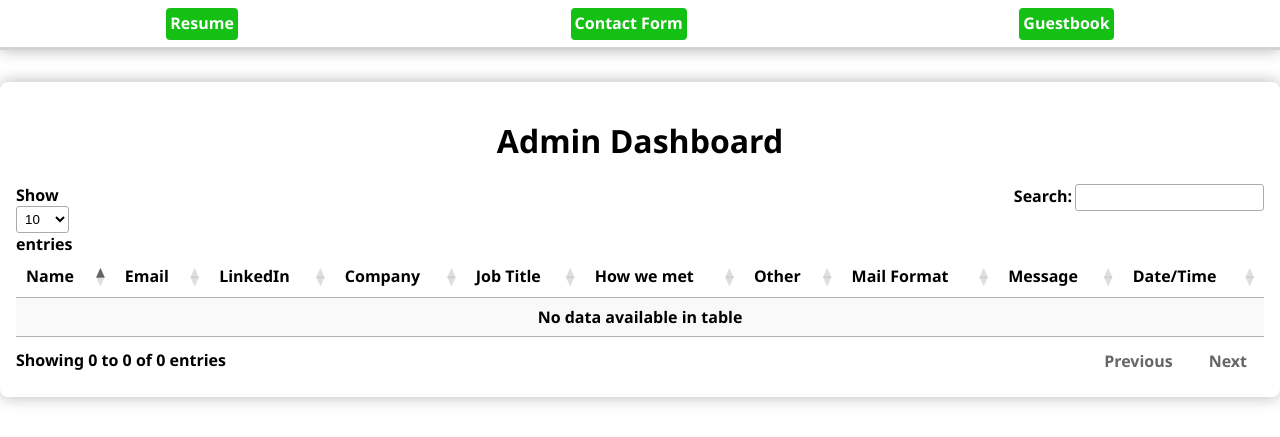
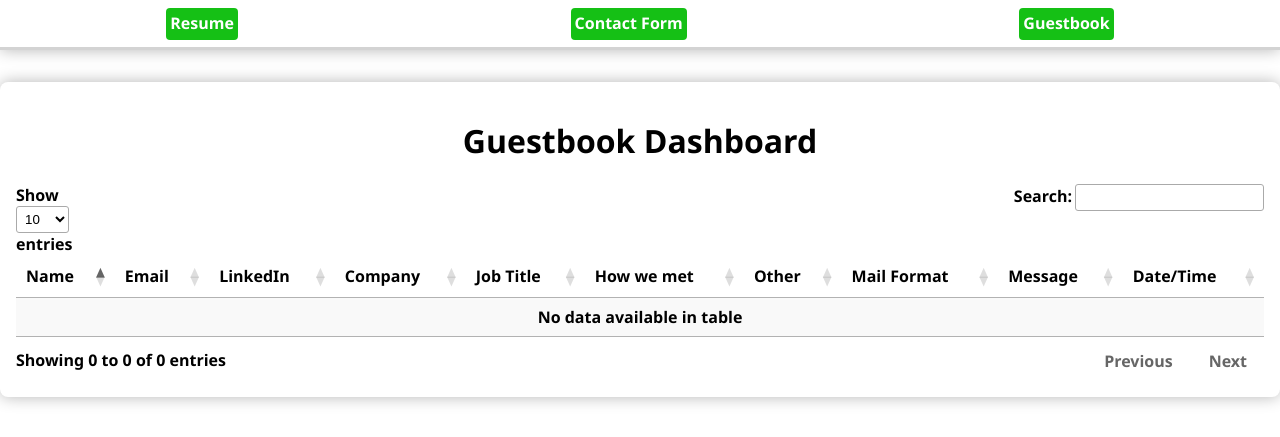
Before and after one commit to The-Arctic-Winter-7/contact-form, a Node server app: page /admin in a window 1280 px wide. Shown: the top 437 px of the page. Run offline with Node 20, Linux system fonts and the light colour scheme; data that the repository does not hold is empty; some libraries are stand-ins or nearby versions.

Commit message:
Changed admin heading

```diff
--- a/views/admin.ejs
+++ b/views/admin.ejs
@@ -19,7 +19,7 @@
 <body>
     <div id="main-admin">
         <header id="header">
-            <h1>Admin Dashboard</h1>
+            <h1>Guestbook Dashboard</h1>
         </header>
         <div class="table-wrap">
             <table id="contact-table" class="display">
```
